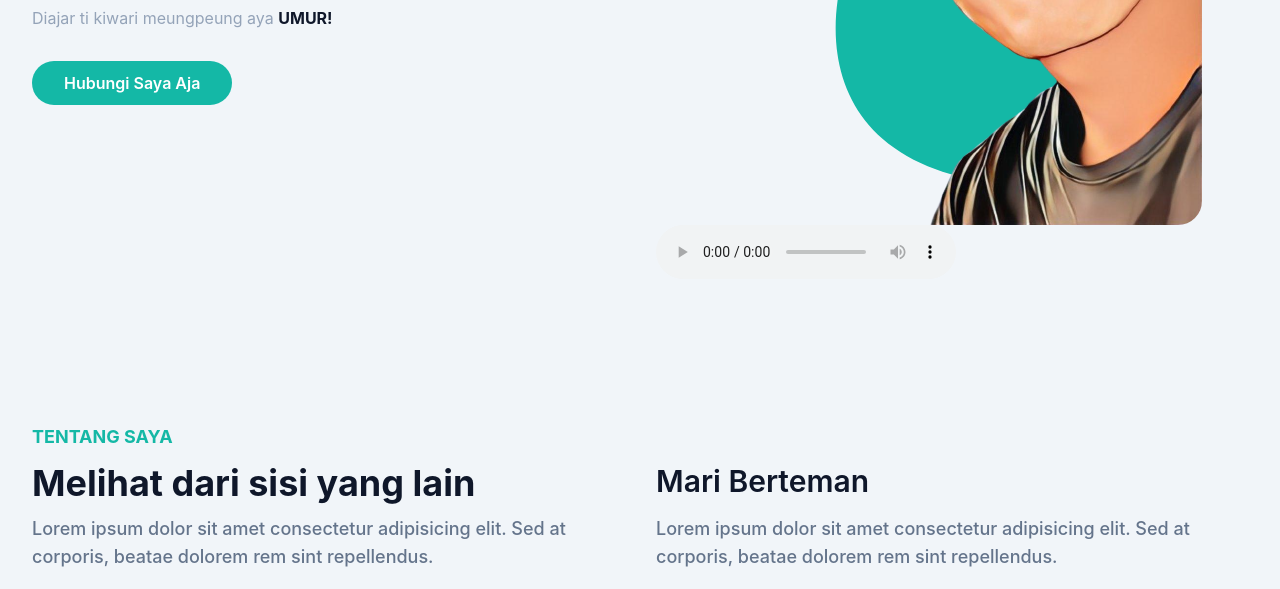
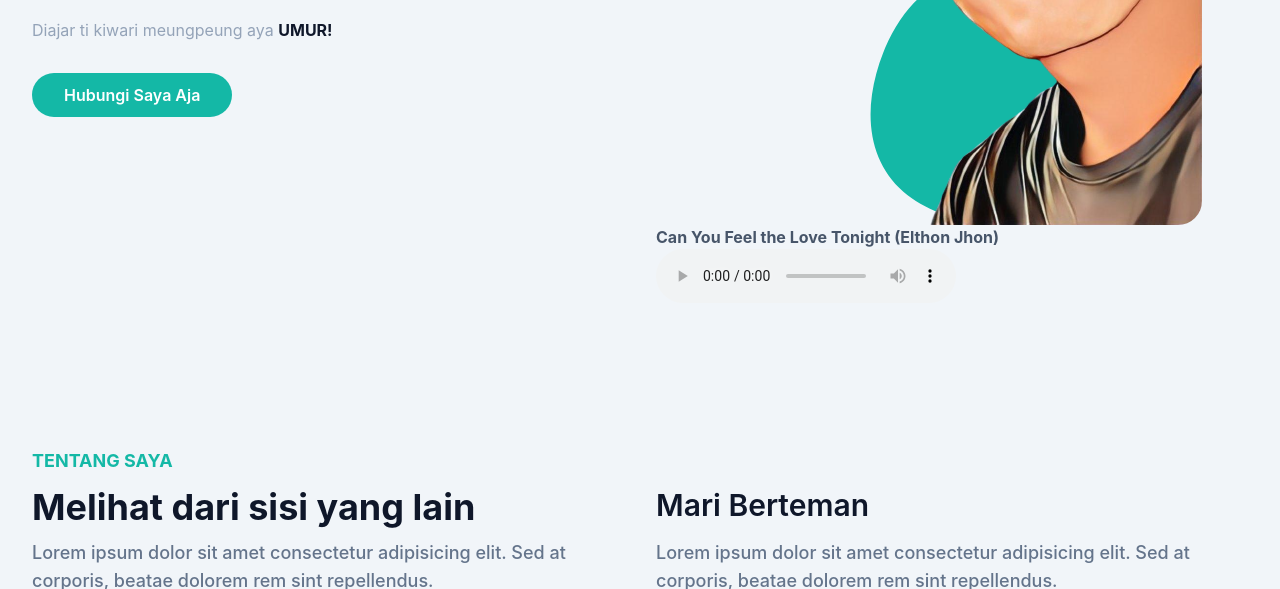
Before and after one commit to Dadan3214/mitra3214-tailwind-css, a website: page index.html in a window 1280 px wide. Shown: the part 455-1044 px from the top of the page. Drawn offline with nearby package versions, Linux system fonts and the light colour scheme.

Commit message:
Update terbaru

```diff
--- a/index.html
+++ b/index.html
@@ -8,11 +8,11 @@
     <link rel="stylesheet" href="dist/js/style.css">
 
 </head>
-<body class="bg-slate-100">
+<body class="bg-slate-100 " width="100%">
 
 <!-- Header Start -->
 <header class="bg-transparent absolute top-0 left-0 w-full flex
-items-center z-10">
+items-center z-9999">
 <div class="container">
   <div class="flex items-center justify-between relative">
     <div class="px-4">
@@ -76,9 +76,9 @@ items-center z-10">
            <div class="relative mt-10 lg:mt-9 lg:right-0">
                 <img src="dist/img/gue.png" alt="Dadan Subhan"
                 class="max-w-full mx-auto rounded-3xl">
-                <span class="absolute -bottom-10 -z-10 left-1/2
+                <span class="absolute -bottom-20 -z-10 left-1/2
                 -translate-x-1/2 md:scale-250">
-                  <svg width="500" height="500"  viewBox="0 0 200 200" xmlns="http://www.w3.org/2000/svg">
+                  <svg width="350" height="400"  viewBox="0 0 200 200" xmlns="http://www.w3.org/2000/svg">
                     <path fill="#14b8a6"
                     d="M66.1,-21.3C75.8,8.3,66.9,
                     44.1,45.7,58.4C24.5,72.8,
@@ -91,9 +91,14 @@ items-center z-10">
                 </span>
 
            </div>
-           <audio src="https://l.top4top.io/m_2809ya78q1.mp3" controls autoplay="autoplay" >
-
+           <figure>
+            <figcaption class="font-bold text-slate-600">
+              Can You Feel the Love Tonight (Elthon Jhon)
+            </figcaption>
+           <audio controls autoplay loop >
+              <source src="dist/img/Portfolio/elthon.mp3" type="audio/mpeg">
            </audio>
+          </figure>
         </div>
       </div>
      </div>
--- a/tailwind.config.js
+++ b/tailwind.config.js
@@ -7,10 +7,7 @@ module.exports = {
       padding: '16px',
     },
     extend: {
-      backgroundImage: {
 
-        'footer-ST2023': "url('ST2023.png')",
-      },
       colors: {
         primary: '#14b8a6',
         dark: '#0f172a'
```
Also changed, not shown: dist/output.css.
